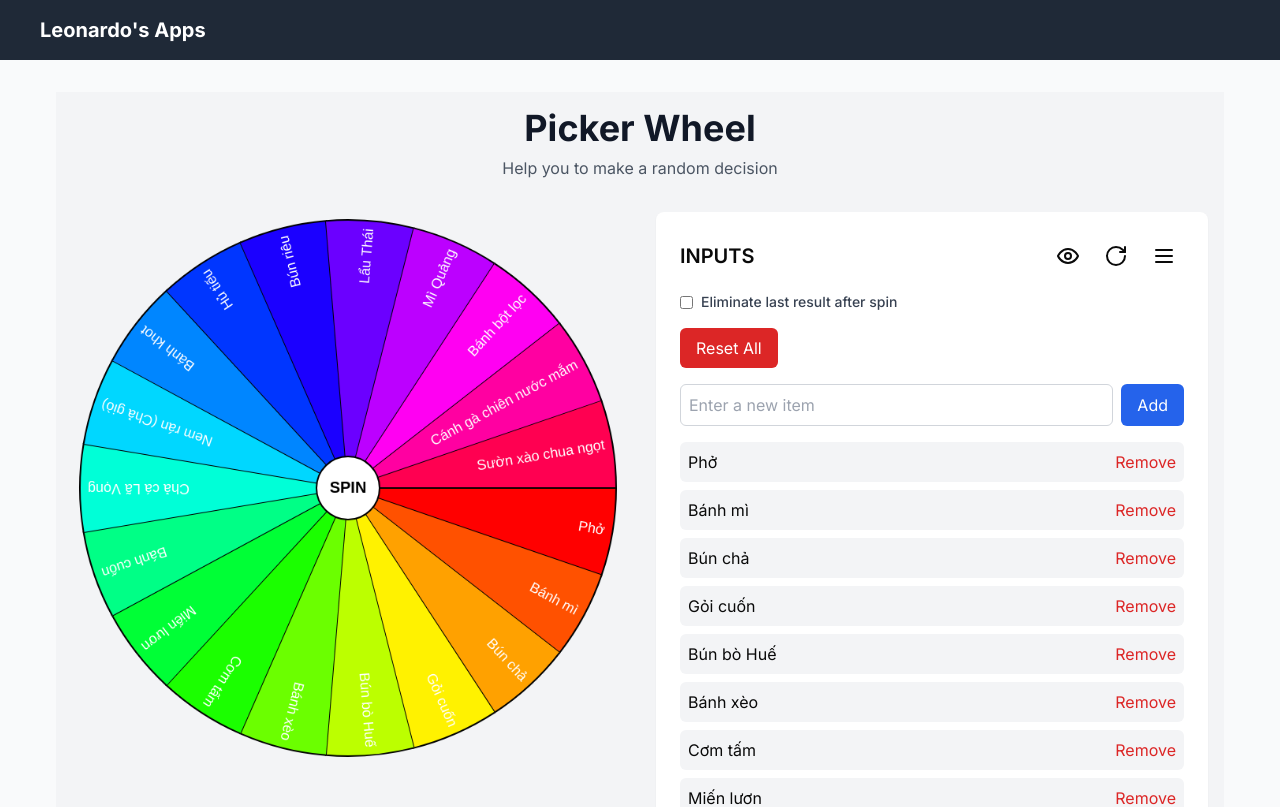
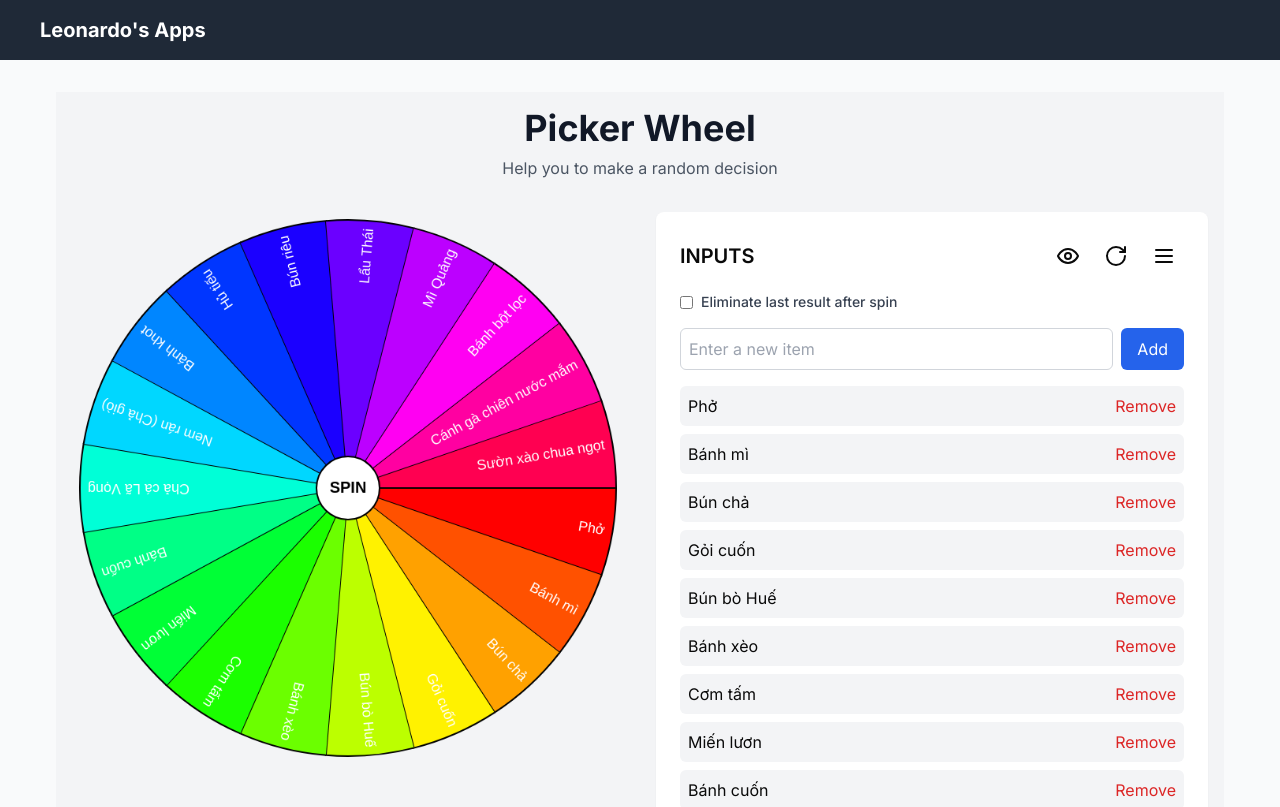
Before and after one commit to Tuanyk/leoapps, a Next.js app: page /tools/spin-the-wheel in a window 1280 px wide. Shown: the top 807 px of the page. Built offline with nearby package versions, Linux system fonts and the light colour scheme.

Commit message:
1733394096

```diff
--- a/app/tools/spin-the-wheel/page.tsx
+++ b/app/tools/spin-the-wheel/page.tsx
@@ -216,7 +216,7 @@ export default function SpinTheWheel() {
                   <button className="p-2 hover:bg-gray-100 rounded">
                     <svg xmlns="http://www.w3.org/2000/svg" width="24" height="24" viewBox="0 0 24 24" fill="none" stroke="currentColor" strokeWidth="2" strokeLinecap="round" strokeLinejoin="round"><path d="M2 12s3-7 10-7 10 7 10 7-3 7-10 7-10-7-10-7Z"/><circle cx="12" cy="12" r="3"/></svg>
                   </button>
-                  <button className="p-2 hover:bg-gray-100 rounded">
+                  <button onClick={() => setSegments([])} className="p-2 hover:bg-gray-100 rounded">
                     <svg xmlns="http://www.w3.org/2000/svg" width="24" height="24" viewBox="0 0 24 24" fill="none" stroke="currentColor" strokeWidth="2" strokeLinecap="round" strokeLinejoin="round"><path d="M21 12a9 9 0 1 1-9-9c2.52 0 4.93 1 6.74 2.74L21 8"/><path d="M21 3v5h-5"/></svg>
                   </button>
                   <button className="p-2 hover:bg-gray-100 rounded">
@@ -240,12 +240,6 @@ export default function SpinTheWheel() {
                   Eliminate last result after spin
                 </label>
               </div>
-              <button
-                onClick={() => setSegments([])}
-                className="mt-4 px-4 py-2 bg-red-600 text-white rounded-md hover:bg-red-700"
-              >
-                Reset All
-              </button>
               <div className="flex space-x-2 mb-4">
                 <input
                   type="text"
```
